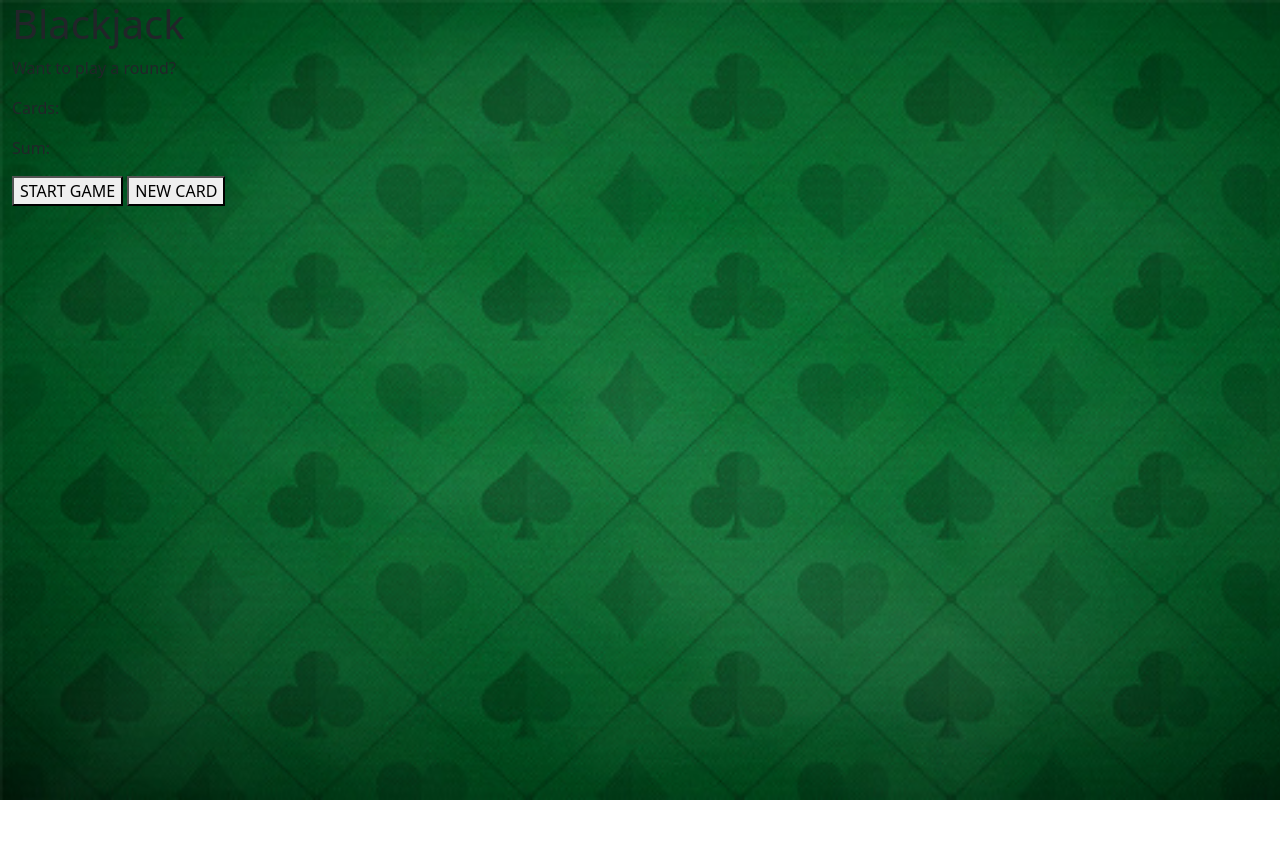
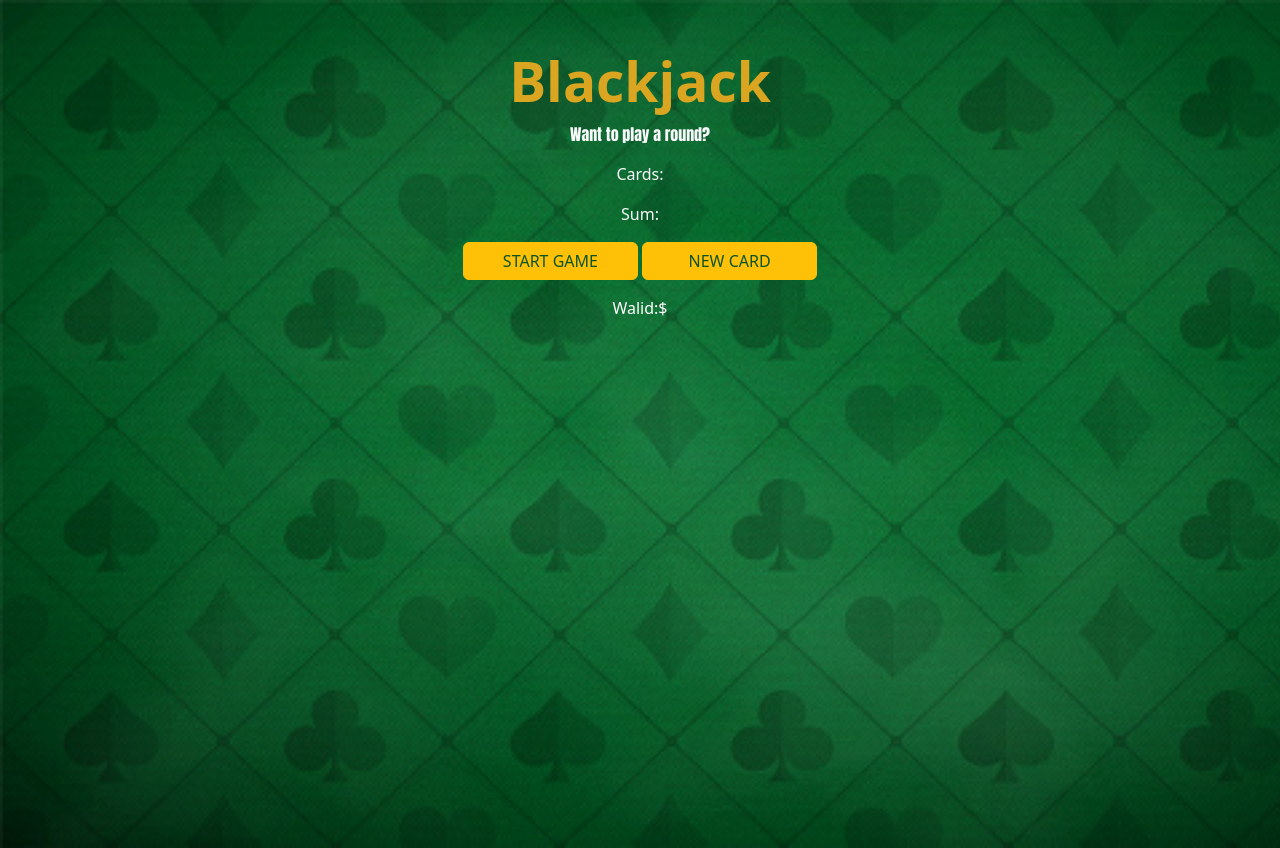
Before and after one commit to walidramadan12/black_jack, a plain HTML site: page index.html in a window 1280 px wide. Before the commit the page ends 800 px from the top, so only its background shows below. Drawn offline with Linux system fonts and the light colour scheme.

Commit message:
finish style,and html

```diff
--- a/assets/style/style.css
+++ b/assets/style/style.css
@@ -3,4 +3,24 @@ body{
     background-repeat: no-repeat;
     background-size: cover;
     height: 100vh;
+    color: white;
 }
+.container-fluid{
+    display: flex;
+    flex-direction: column;
+    text-align: center;
+}
+h1{
+    font-size: 55px;
+    font-weight: bold;
+    color: #daa520;
+}
+#phrase{
+    font-family: Impact, Haettenschweiler, 'Arial Narrow Bold', sans-serif;
+}
+button{
+    background-color: #daa520;
+    color: #085426!important;
+    font-weight: bold;
+    width: 175px;
+}
--- a/index.html
+++ b/index.html
@@ -8,30 +8,27 @@
     <title>Document</title>
 </head>
 <body>
-    <div class="container-fluid">
-        <div>
+    <div class="container-fluid mt-5">
             <h1>
                 Blackjack
             </h1>
+
+            <p id="phrase" class="text-light">
+                Want to play a round?
+            </p>
+
+            <p class="text-light" id="cards">Cards:</p>
+
+            <p class="text-light" id="sum">Sum:</p>
+
+
+        <div class="buttons">
+            <button class="btn btn-warning" id="startGame">START GAME</button>
+            <button class="btn btn-warning" id="newCard">NEW CARD</button>
         </div>
 
-        <div id="phrase">
-            <p>
-                Want to play a round?
-            </p>
-        </div>
-
-        <div id="cards">
-            <p>Cards:</p>
-        </div>
-
-        <div id="sum">
-            <p>Sum:</p>
-        </div>
-
-        <div class="buttons">
-            <button>START GAME</button>
-            <button>NEW CARD</button>
+        <div class="mt-3">
+            <p>Walid:$</p>
         </div>
     </div>
 
```
